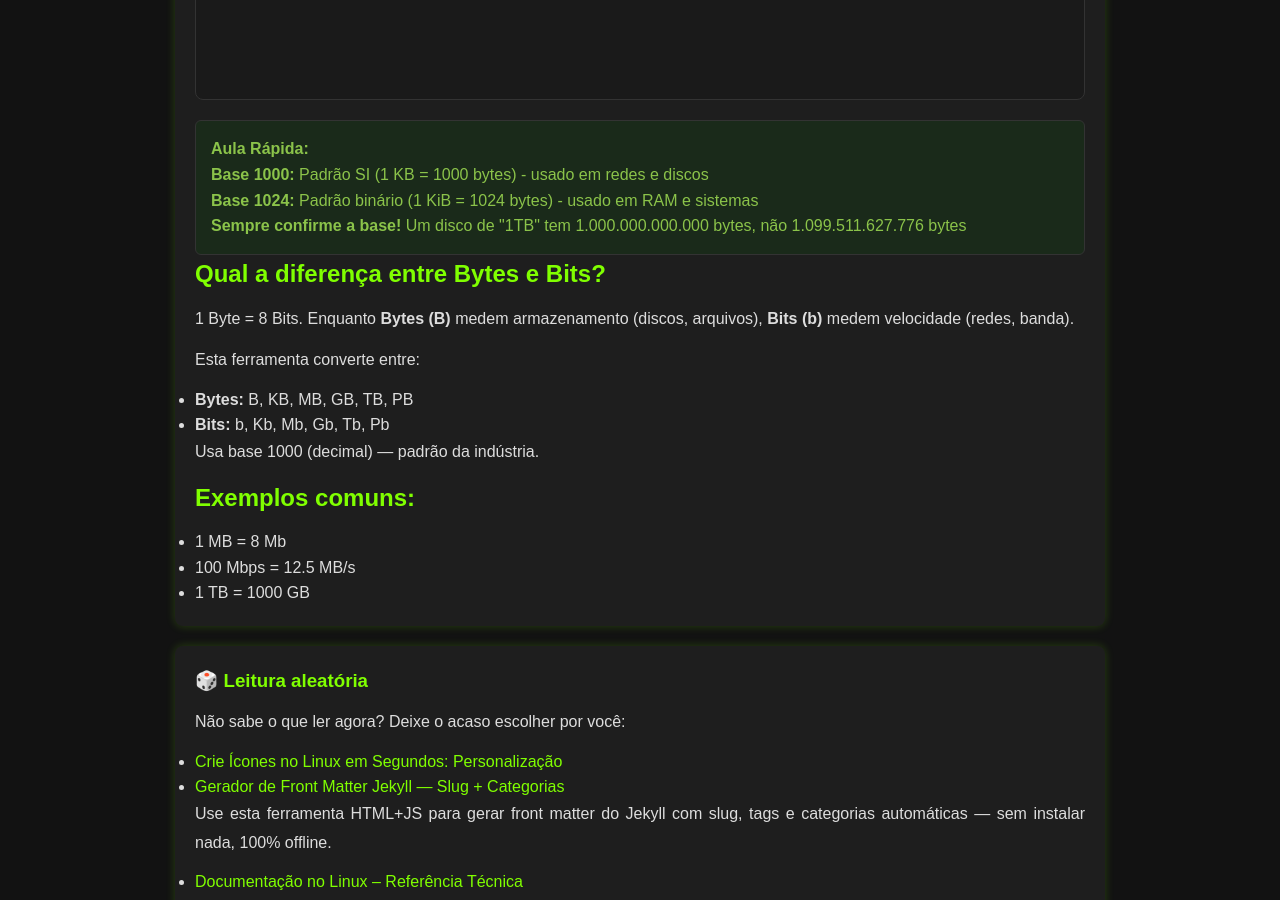
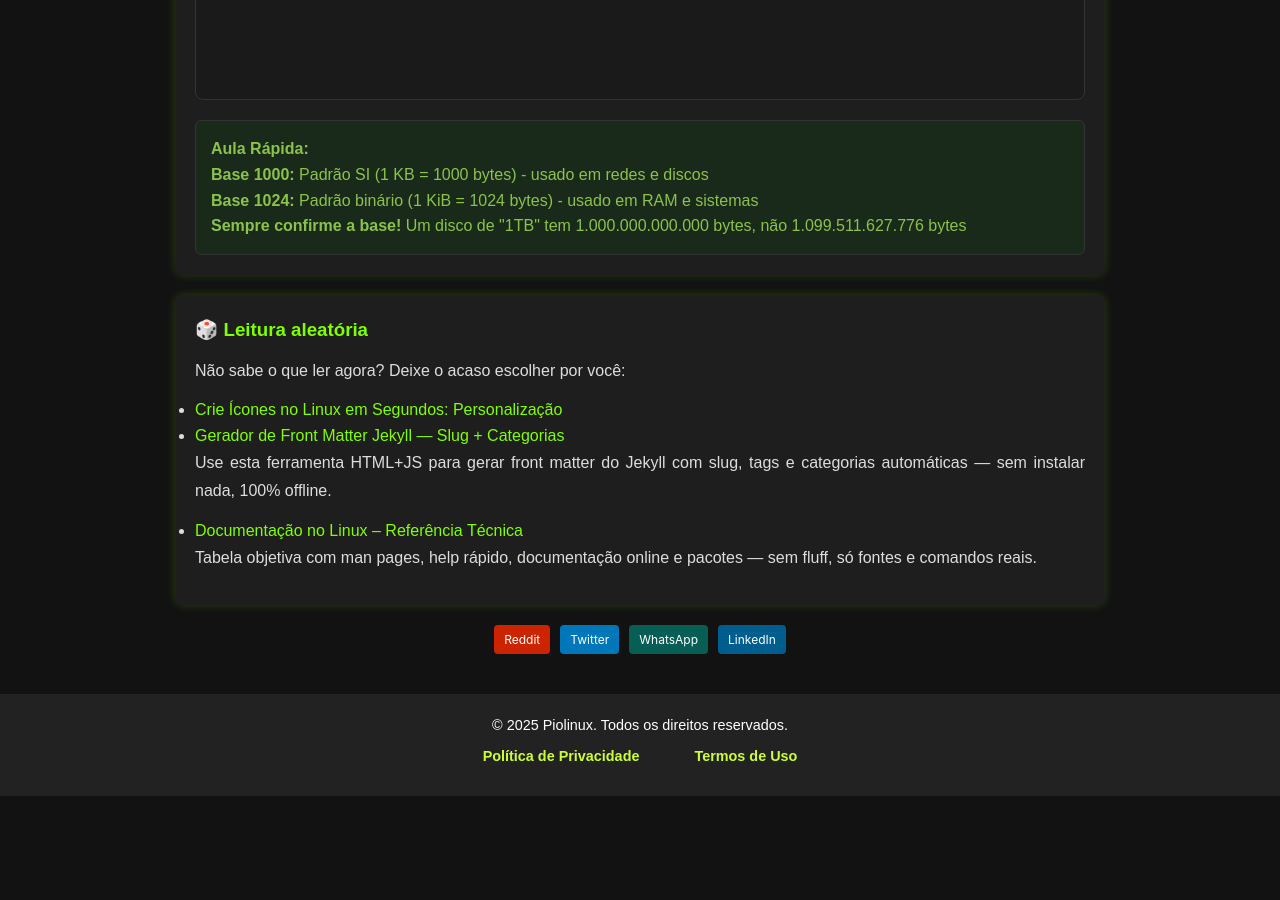
Before and after one commit to Piolinux/piolinux-site, a Jekyll site: the page built from _pages/_tools/conversor-de-bytes-e-bits-online-kb-mb-gb-tb-pb.html, in a window 1280 px wide and 900 px high, scrolled down 704 px. Built offline with Jekyll 4.4.1, drawn with Linux system fonts in a browser that asks for light colours; after the commit the page ends 1500 px from its top, so only the background shows below that.

Commit message:
Update conversor-de-bytes-e-bits-online-kb-mb-gb-tb-pb.html

```diff
--- a/_pages/_tools/conversor-de-bytes-e-bits-online-kb-mb-gb-tb-pb.html
+++ b/_pages/_tools/conversor-de-bytes-e-bits-online-kb-mb-gb-tb-pb.html
@@ -75,24 +75,7 @@ tags: [bytes, bits, conversao, sysadmin, redes, armazenamento, kb, mb, gb]
 
 
 
-  <div class="seo-content">
-    <h2>Qual a diferença entre Bytes e Bits?</h2>
-    <p>1 Byte = 8 Bits. Enquanto <strong>Bytes (B)</strong> medem armazenamento (discos, arquivos), <strong>Bits (b)</strong> medem velocidade (redes, banda).</p>
-    <p>Esta ferramenta converte entre:</p>
-    <ul>
-      <li><strong>Bytes:</strong> B, KB, MB, GB, TB, PB</li>
-      <li><strong>Bits:</strong> b, Kb, Mb, Gb, Tb, Pb</li>
-    </ul>
-    <p>Usa base 1000 (decimal) — padrão da indústria.</p>
 
-    <h2>Exemplos comuns:</h2>
-    <ul>
-      <li>1 MB = 8 Mb</li>
-      <li>100 Mbps = 12.5 MB/s</li>
-      <li>1 TB = 1000 GB</li>
-    </ul>
-
-    </div>
 </section>
 
 
```
